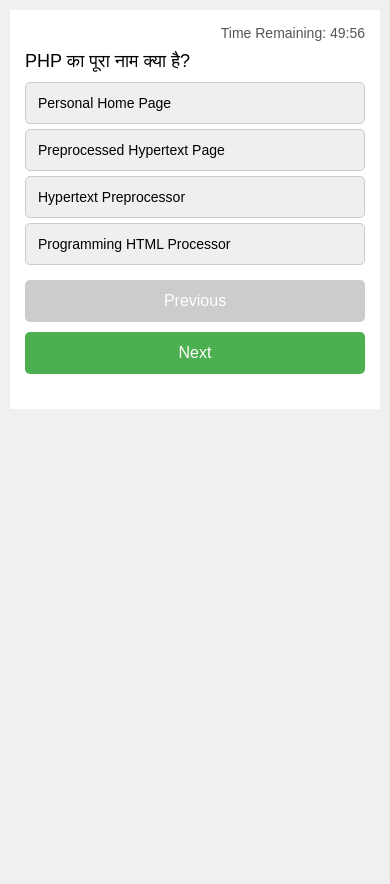
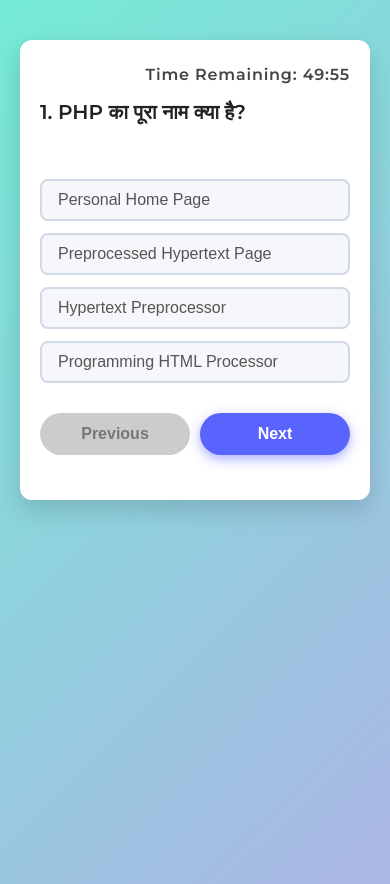
Before and after one commit to balveer-singh/php, a plain HTML site: page quiz.html in a window 390 px wide. Before the commit the page ends 844 px from the top, so only its background shows below. Drawn offline with Linux system fonts and the light colour scheme.

Commit message:
Update quiz.html

```diff
--- a/quiz.html
+++ b/quiz.html
@@ -2,114 +2,157 @@
 <html lang="en">
 <head>
   <meta charset="UTF-8" />
-  <meta name="viewport" content="width=device-width, initial-scale=1.0"/>
+  <meta name="viewport" content="width=device-width, initial-scale=1" />
   <title>Quiz</title>
   <style>
+    @import url('https://fonts.googleapis.com/css2?family=Montserrat:wght@400;600&display=swap');
+
     body {
-      font-family: Arial, sans-serif;
-      background-color: #f0f0f0;
+      margin: 0;
       padding: 20px;
-      margin: 0;
+      font-family: 'Montserrat', sans-serif;
+      background: linear-gradient(135deg, #74ebd5 0%, #ACB6E5 100%);
+      min-height: 100vh;
+      display: flex;
+      justify-content: center;
+      align-items: flex-start;
     }
+
     .quiz-container {
-      background-color: white;
+      background: white;
       max-width: 600px;
-      margin: auto;
-      padding: 20px;
-      border-radius: 10px;
-      box-shadow: 0 0 10px rgba(0,0,0,0.1);
+      width: 100%;
+      border-radius: 12px;
+      box-shadow: 0 10px 25px rgba(0,0,0,0.15);
+      padding: 30px 40px;
+      box-sizing: border-box;
+      margin-top: 30px;
     }
+
+    .timer {
+      font-size: 18px;
+      color: #444;
+      text-align: right;
+      margin-bottom: 15px;
+      font-weight: 600;
+      letter-spacing: 0.05em;
+      user-select: none;
+    }
+
     .question {
-      font-size: 20px;
+      font-size: 1.5rem;
+      font-weight: 600;
+      color: #222;
+      margin-bottom: 20px;
+      min-height: 80px;
+      line-height: 1.3;
     }
+
     .options {
-      margin-top: 10px;
+      display: flex;
+      flex-direction: column;
+      gap: 12px;
     }
-    .options button.option-btn {
-      display: block;
-      width: 100%;
-      margin: 5px 0;
-      padding: 10px;
-      font-size: 16px;
-      border-radius: 5px;
-      border: 1px solid #ccc;
+
+    .option-btn {
+      background-color: #f5f7fa;
+      border: 2px solid #d1d9e6;
+      border-radius: 8px;
+      padding: 12px 20px;
+      font-size: 1.1rem;
+      color: #555;
       cursor: pointer;
       text-align: left;
+      transition: background-color 0.3s ease, border-color 0.3s ease, color 0.3s ease;
+      user-select: none;
     }
-    .options button.option-btn:hover {
-      background-color: #e0e0e0;
+
+    .option-btn:hover {
+      background-color: #e0e7ff;
+      border-color: #5964ff;
+      color: #2a2e8f;
     }
-    .result {
-      font-size: 18px;
-      font-weight: bold;
-      margin-top: 20px;
+
+    .option-btn.selected {
+      background-color: #5964ff;
+      border-color: #364fc7;
+      color: white;
+      font-weight: 600;
     }
-    .timer {
-      text-align: right;
-      font-size: 16px;
-      color: #555;
-      margin-bottom: 10px;
-    }
+
     .navigation {
-      margin-top: 15px;
+      margin-top: 30px;
       display: flex;
       justify-content: space-between;
       gap: 10px;
     }
+
     .navigation button {
       flex: 1;
-      padding: 8px 16px;
-      font-size: 16px;
+      padding: 14px 0;
+      font-size: 1.1rem;
+      font-weight: 600;
+      border-radius: 50px;
       border: none;
-      background-color: #4CAF50;
+      background-color: #5964ff;
       color: white;
-      border-radius: 5px;
       cursor: pointer;
-      min-width: 0; /* important for flex shrink on small screens */
+      box-shadow: 0 4px 12px rgba(89,100,255,0.5);
+      transition: background-color 0.3s ease;
+      user-select: none;
     }
+
+    .navigation button:hover:not(:disabled) {
+      background-color: #2a2e8f;
+      box-shadow: 0 6px 18px rgba(42,46,143,0.7);
+    }
+
     .navigation button:disabled {
       background-color: #ccc;
+      color: #777;
       cursor: not-allowed;
+      box-shadow: none;
     }
 
-    /* Responsive CSS */
+    .result {
+      font-size: 1.4rem;
+      font-weight: 700;
+      color: #364fc7;
+      margin-top: 20px;
+      text-align: center;
+      user-select: none;
+    }
+
+    /* Responsive */
     @media (max-width: 480px) {
-      body {
-        padding: 10px;
-      }
       .quiz-container {
-        max-width: 100%;
-        padding: 15px;
-        box-shadow: none;
-        border-radius: 0;
+        padding: 25px 20px;
+        margin-top: 20px;
       }
       .question {
-        font-size: 18px;
+        font-size: 1.25rem;
+        min-height: 60px;
       }
-      .options button.option-btn {
-        font-size: 14px;
-        padding: 12px;
+      .option-btn {
+        font-size: 1rem;
+        padding: 10px 16px;
+      }
+      .navigation button {
+        font-size: 1rem;
+        padding: 12px 0;
       }
       .timer {
-        font-size: 14px;
-      }
-      .navigation {
-        flex-direction: column;
-      }
-      .navigation button {
         font-size: 16px;
-        padding: 12px;
-        width: 100%;
       }
     }
   </style>
 </head>
 <body>
 
-  <div class="quiz-container">
+  <div class="quiz-container" role="main" aria-label="Quiz container">
     <div class="timer" id="timer">Time Remaining: 50:00</div>
     <div id="quiz">
-      <div class="question" id="question">Question text</div>
+      <div class="question" id="question">Question text will appear here</div>
       <div class="options" id="options"></div>
       <div class="navigation">
         <button id="prevBtn" onclick="prevQuestion()">Previous</button>
@@ -318,54 +361,79 @@ answer: "टेक्स्ट को केंद्र में संरे
     ];
 
 let currentQuestion = 0;
-    let score = 0;
-    let selectedAnswers = new Array(quizData.length).fill(null);
-    let totalTime = 50 * 60; // 50 minutes
+let selectedAnswers = [];
+let totalTime = 50 * 60; // 50 minutes in seconds
+let timerInterval;
+
+function startTimer() {
+  updateTimer();
+  timerInterval = setInterval(() => {
+    totalTime--;
+    updateTimer();
+    if (totalTime <= 0) {
+      clearInterval(timerInterval);
+      endQuiz();
+    }
+  }, 1000);
+}
 
 function updateTimer() {
   const minutes = Math.floor(totalTime / 60);
   const seconds = totalTime % 60;
   document.getElementById("timer").innerText = `Time Remaining: ${minutes}:${seconds < 10 ? '0' : ''}${seconds}`;
-      if (totalTime <= 0) {
-        endQuiz();
-      } else {
-        totalTime--;
-      }
 }
 
 function loadQuestion() {
-      const current = quizData[currentQuestion];
-      document.getElementById("question").innerText = current.question;
-      const optionsContainer = document.getElementById("options");
-      optionsContainer.innerHTML = "";
-      current.options.forEach(option => {
-        const button = document.createElement("button");
-        button.className = 'option-btn';
-        button.innerText = option;
-        button.onclick = () => {
-          selectedAnswers[currentQuestion] = option;
-          document.querySelectorAll('.option-btn').forEach(btn => btn.style.backgroundColor = '');
-          button.style.backgroundColor = '#c8f7c5';
-        };
-        if (selectedAnswers[currentQuestion] === option) {
-          button.style.backgroundColor = '#c8f7c5';
+  if(quizData.length === 0) {
+    document.getElementById('question').innerText = "No questions available.";
+    document.getElementById('options').innerHTML = "";
+    document.getElementById('prevBtn').disabled = true;
+    document.getElementById('nextBtn').disabled = true;
+    return;
   }
-        optionsContainer.appendChild(button);
+
+  const q = quizData[currentQuestion];
+  document.getElementById('question').innerText = `${currentQuestion + 1}. ${q.question}`;
+  const optionsDiv = document.getElementById('options');
+  optionsDiv.innerHTML = "";
+
+  q.options.forEach((option, index) => {
+    const btn = document.createElement("button");
+    btn.classList.add("option-btn");
+    btn.innerText = option;
+    btn.onclick = () => selectOption(index);
+    if(selectedAnswers[currentQuestion] === index) {
+      btn.classList.add("selected");
+    }
+    optionsDiv.appendChild(btn);
   });
-      document.getElementById("prevBtn").disabled = currentQuestion === 0;
-      document.getElementById("nextBtn").style.display = currentQuestion === quizData.length - 1 ? "none" : "inline-block";
-      document.getElementById("submitBtn").style.display = currentQuestion === quizData.length - 1 ? "inline-block" : "none";
+
+  // Navigation buttons control
+  document.getElementById('prevBtn').disabled = currentQuestion === 0;
+  document.getElementById('nextBtn').style.display = currentQuestion === quizData.length - 1 ? "none" : "inline-block";
+  document.getElementById('submitBtn').style.display = currentQuestion === quizData.length - 1 ? "inline-block" : "none";
+
+  document.getElementById('result').innerText = "";
+}
+
+function selectOption(optionIndex) {
+  selectedAnswers[currentQuestion] = optionIndex;
+  // Update button styles
+  const optionsDiv = document.getElementById('options');
+  Array.from(optionsDiv.children).forEach((btn, idx) => {
+    btn.classList.toggle("selected", idx === optionIndex);
+  });
 }
 
 function nextQuestion() {
-      if (currentQuestion < quizData.length - 1) {
+  if(currentQuestion < quizData.length - 1) {
     currentQuestion++;
     loadQuestion();
   }
 }
 
 function prevQuestion() {
-      if (currentQuestion > 0) {
+  if(currentQuestion > 0) {
     currentQuestion--;
     loadQuestion();
   }
@@ -373,18 +441,22 @@ answer: "टेक्स्ट को केंद्र में संरे
 
 function endQuiz() {
   clearInterval(timerInterval);
-      score = 0;
-      quizData.forEach((q, index) => {
-        if (selectedAnswers[index] === q.answer) {
+  // Show result summary or message
+  let score = 0;
+  quizData.forEach((q, i) => {
+    if(selectedAnswers[i] !== undefined && q.options[selectedAnswers[i]] === q.answer) {
       score++;
     }
   });
-      document.getElementById("quiz").innerHTML = `<div class='result'>You scored ${score} out of ${quizData.length}</div>`;
+  document.getElementById('quiz').innerHTML = `<div class="result">आपका स्कोर है: ${score} / ${quizData.length}</div>`;
 }
 
-    const timerInterval = setInterval(updateTimer, 1000);
+// Initialize quiz
+window.onload = () => {
+  selectedAnswers = new Array(quizData.length).fill(null);
   loadQuestion();
+  startTimer();
+};
 </script>
-
 </body>
 </html>
```
Lines whose indentation alone changed are shown as unchanged.
